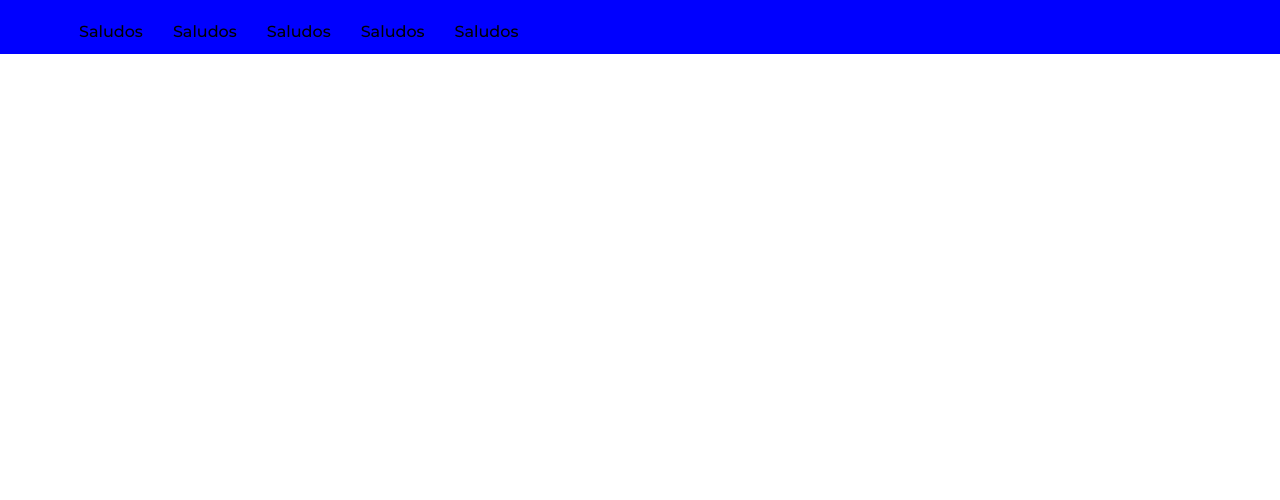
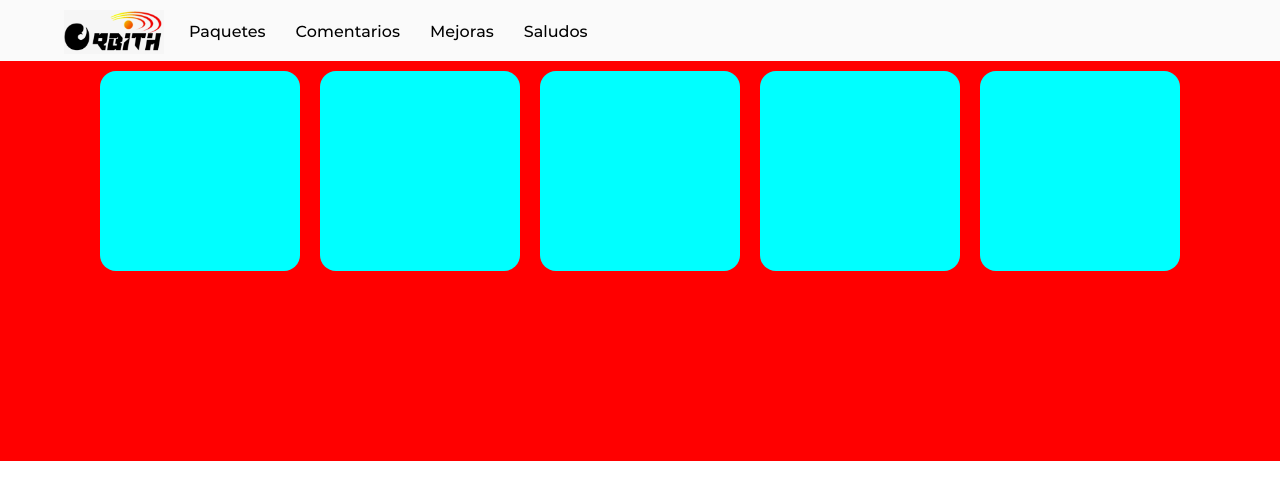
Before and after one commit to Drako9159/webPage_16, a Vue app: page / in a window 1280 px wide. Shown: the top 500 px of the page. Built offline with nearby package versions, Linux system fonts and the light colour scheme.

Commit message:
add items

```diff
--- a/src/App.vue
+++ b/src/App.vue
@@ -15,21 +15,30 @@ import HelloWorld from "./components/HelloWorld.vue";
             <img class="logs1" src="../src/assets/user.png" />
           </div>
           <div class="links">
-            <a href="#">game pass</a>
+            <h3>¡Contata ya!</h3>
+            <a href="#">200</a>
             <a href="#">game pass</a>
             <a href="#">game pass</a>
             <a href="#">game pass</a>
           </div>
         </div>
         <ul>
+          <li><img class="logs" src="../src/assets/logs.png" /></li>
+          <li><a href="" class="link">Paquetes</a></li>
+          <li><a href="" class="link">Comentarios</a></li>
+          <li><a href="" class="link">Mejoras</a></li>
           <li><a href="" class="link">Saludos</a></li>
-          <li><a href="" class="link">Saludos</a></li>
-          <li><a href="" class="link">Saludos</a></li>
-          <li><a href="" class="link">Saludos</a></li>
-          <li><a href="" class="link">Saludos</a></li>
+          <li><a href="" class="link"></a></li>
         </ul>
       </nav>
     </header>
+    <section id="banner">
+      <div></div>
+      <div></div>
+      <div></div>
+      <div></div>
+      <div></div>
+    </section>
   </div>
 
   <!-- <header>
@@ -54,116 +63,7 @@ import HelloWorld from "./components/HelloWorld.vue";
  <RouterView /> -->
 </template>
 <style>
-@import "../node_modules/bootstrap/dist/css/bootstrap.min.css";
-@font-face {
-  font-family: monste;
-  src: url("../src/assets/montserrat/Montserrat-Medium.otf");
-}
-body {
-  font-family: monste;
-  font-size: 16px;
-  padding: 0;
-  margin: 0;
-  line-height: 1.5;
-}
-.show {
-  display: flex !important;
-}
-/* navbar */
-nav {
-  display: flex;
-  align-items: center;
-  padding: 0 5%;
-  background-color: blue;
-}
-nav ul {
-  display: flex;
-  list-style: none;
-
-  padding: 0;
-  margin: 0;
-}
-nav ul li > a {
-  display: block;
-  position: relative;
-  padding: 20px 15px 10px 15px;
-  text-decoration: none;
-  color: black;
-}
-nav ul li .link::before {
-  content: "";
-  position: absolute;
-  display: block;
-  left: 0;
-  bottom: 0;
-  width: 100%;
-  height: 2px;
-  transform: scaleX(0);
-  transition: transform 0.3s ease;
-  background-color: red;
-}
-nav ul li .link:hover::before {
-  transform: scaleX(1);
-}
-nav .mobile {
-  display: none;
-  width: 100%;
-}
-nav .mobile .header {
-  display: flex;
-  text-align: center;
-  justify-content: space-between;
-  flex-direction: row;
-  background-color: red;
-}
-nav .mobile .header .logs {
-  width: 120px;
-}
-nav .mobile .header .logs1 {
-  padding: 10px 10px 0px 0px;
-
-  width: 40px;
-  height: 40px;
-}
-nav .mobile .header #bmenu {
-  border: none;
-  background-color: transparent;
-  cursor: pointer;
-  color: grey;
-}
-nav .mobile .links {
-  display: none;
-  flex-direction: column;
-  position: relative;
-  z-index: 200;
-  background-color: black;
-}
-nav .mobile .links a {
-  font-size: 20px;
-  display: block;
-  padding: 10px 20px;
-  text-decoration: none;
-  color: white;
-}
-nav .mobile .links a:hover {
-  font-size: 20px;
-  display: block;
-  padding: 10px 20px;
-  text-decoration: none;
-  color: white;
-}
-@media screen and (max-width: 701px) {
-  nav .mobile {
-    display: block;
-  }
-  nav {
-    width: 100%;
-    padding: 0;
-  }
-  nav ul {
-    display: none;
-  }
-}
+@import "../src/assets/styles/app.css";
 </style>
 <script>
 export default {
--- /dev/null
+++ b/src/assets/styles/app.css
@@ -0,0 +1,130 @@
+
+@font-face {
+  font-family: monste;
+  src: url("../montserrat/Montserrat-Medium.otf");
+}
+body {
+  font-family: monste;
+  font-size: 16px;
+  padding: 0;
+  margin: 0;
+  line-height: 1.5;
+}
+.show {
+  display: flex !important;
+}
+/* navbar */
+nav {
+  display: flex;
+  align-items: center;
+  padding: 0 5%;
+  background-color: rgb(250, 250, 250);
+}
+nav ul {
+  display: flex;
+  list-style: none;
+  padding: 0;
+  margin: 0;
+}
+nav ul li > a {
+  display: block;
+  position: relative;
+  padding: 20px 15px 10px 15px;
+  text-decoration: none;
+  color: black;
+}
+nav ul li .link::before {
+  content: "";
+  position: absolute;
+  display: block;
+  left: 0;
+  bottom: 0;
+  width: 100%;
+  height: 2px;
+  transform: scaleX(0);
+  transition: transform 0.3s ease;
+  background-color: red;
+}
+nav ul li .link:hover::before {
+  transform: scaleX(1);
+}
+nav ul .logs{
+  padding: 10px 10px 0px 0px;
+  width: 100px;
+}
+nav .mobile {
+  display: none;
+  width: 100%;
+}
+nav .mobile .header {
+  display: flex;
+  text-align: center;
+  justify-content: space-between;
+  flex-direction: row;
+  background-color: rgb(255, 255, 255);
+}
+nav .mobile .header .logs {
+  width: 120px;
+}
+nav .mobile .header .logs1 {
+  padding: 10px 10px 0px 0px;
+
+  width: 40px;
+  height: 40px;
+}
+nav .mobile .header #bmenu {
+  border: none;
+  background-color: transparent;
+  cursor: pointer;
+  color: grey;
+}
+nav .mobile .links {
+  display: none;
+  flex-direction: column;
+  position: relative;
+  z-index: 200;
+  background-color: black;
+}
+nav .mobile .links a {
+  font-size: 20px;
+  display: block;
+  padding: 10px 20px;
+  text-decoration: none;
+  color: white;
+}
+nav .mobile .links a:hover {
+  font-size: 20px;
+  display: block;
+  padding: 10px 20px;
+  text-decoration: none;
+  color: white;
+}
+/*banner*/
+#banner{
+  display: flex;
+  justify-content: center;
+  width: 100vw;
+  height: 50vh;
+  background-color: red;
+}
+#banner div{
+  margin: 10px;
+  background-color: aqua;
+  border-radius: 1rem;
+  width: 200px;
+  height: 200px;
+}
+
+
+@media screen and (max-width: 701px) {
+  nav .mobile {
+    display: block;
+  }
+  nav {
+    width: 100%;
+    padding: 0;
+  }
+  nav ul {
+    display: none;
+  }
+}
```
